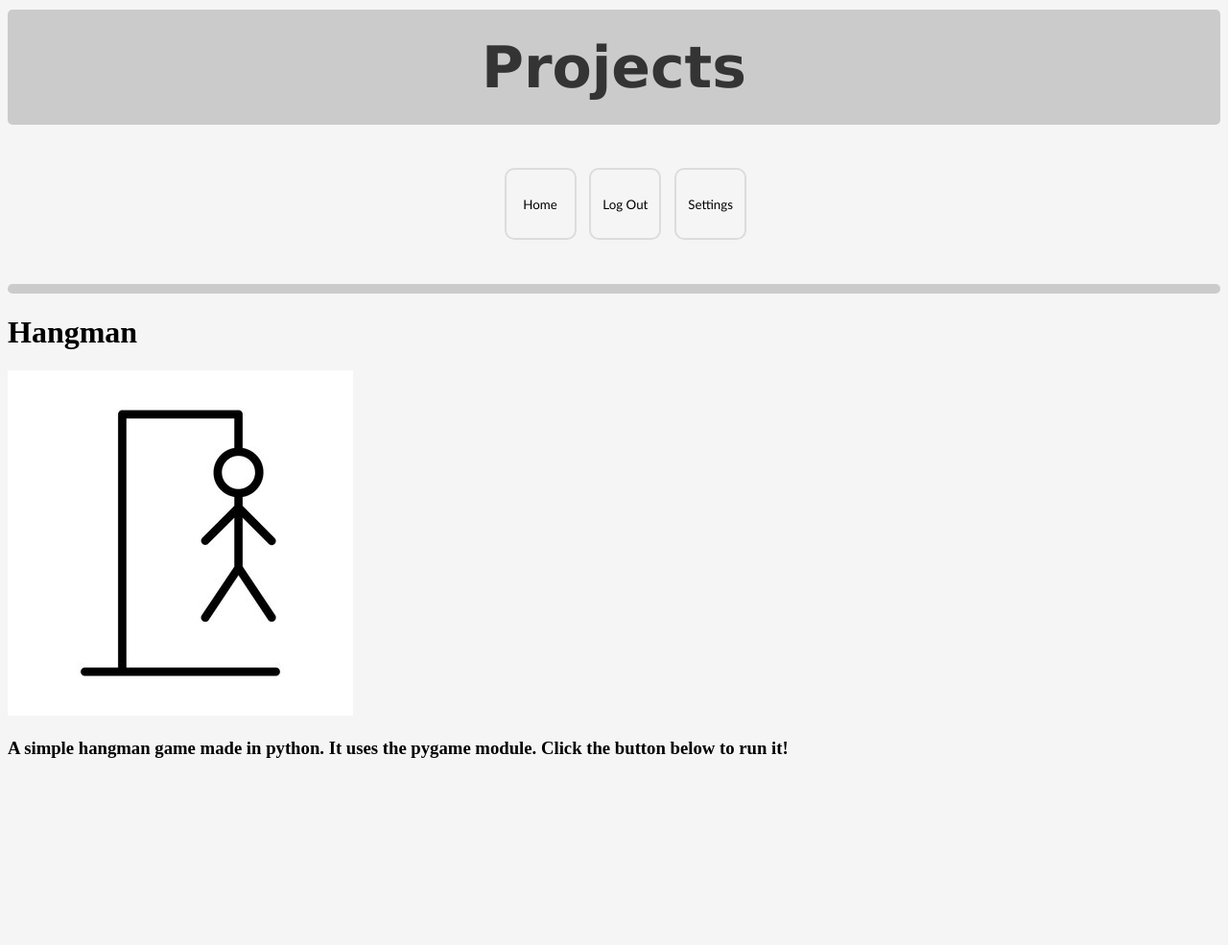
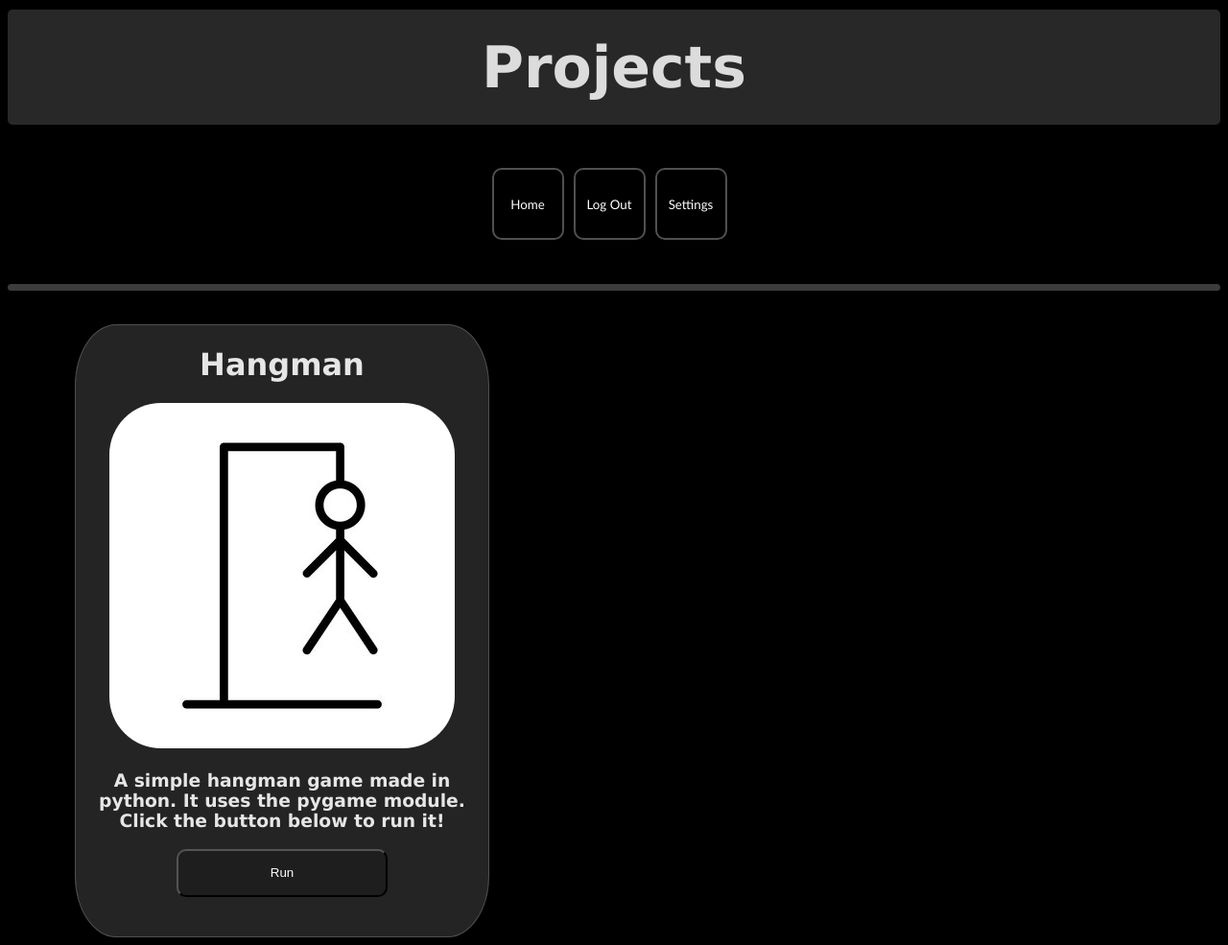
Before and after one commit to lockerboxer9089/Projects, a plain HTML site: page Game_Launcher/index.html in a window 1280 px wide. Shown: the whole page at 96% size. Before the commit the page ends 810 px from the top, so only its background shows below. Drawn offline with Linux system fonts and the light colour scheme.

Commit message:
updated files
created new folders for the separate html pages, added to the css by customizing some more buttons whose designs i got from other sources

```diff
--- a/Game_Launcher/index.html
+++ b/Game_Launcher/index.html
@@ -8,14 +8,14 @@
     <script src="script.js"></script>
     <link rel="shortcut icon" href="code.png" type="image/png">
 </head>
-<body style="background-color: whitesmoke;">
+<body style="background-color: black;">
     <div class="title">
         <h1>Projects</h1>
     </div>
     <div class="top">
-        <button class="topbuttons" onclick="redirectHome()">Home</button>
-        <button class="topbuttons" onclick="redirectHome()">Log Out</button>
-        <button class="topbuttons" onclick="redirectHome()">Settings</button>
+        <button class="topbuttons" onclick="redirect(1)">Home</button>
+        <button class="topbuttons" onclick="redirect(2)">Log Out</button>
+        <button class="topbuttons" onclick="dropdown()">Settings</button>
     </div>
     <br>
     <hr id="titlebreak">
@@ -23,6 +23,8 @@
         <h1>Hangman</h1>
         <img src="hangman_logo.jpg" alt="Hangman Image" id="hangmanImage">
         <h3>A simple hangman game made in python. It uses the pygame module. Click the button below to run it!</h3>
+        <button onclick="redirect(3)" class="runButtons">Run</button>
+        <h1></h1>
     </div>
 </body>
 </html>
--- a/Game_Launcher/script.js
+++ b/Game_Launcher/script.js
@@ -1,3 +1,15 @@
-function redirectHome() {
-    location.replace("https://google.com");
+function redirect(page) {
+    if (page == 1) {
+        location.replace("redirect_pages/home.html");
+    }
+    else if (page == 2) {
+        location.replace("redirect_pages/login.html");
+    }
+    else if (page == 3) {
+        location.replace("game_pages/hangman.html");
+    }
 }
+
+function returnToMain() {
+    location.replace("../index.html");
+}
--- a/Game_Launcher/style.css
+++ b/Game_Launcher/style.css
@@ -2,18 +2,18 @@
     text-align: center;
     font-family: Verdana, Geneva, Tahoma, sans-serif;
     font-size: 30px;
-    background-color: rgb(203, 203, 203);
+    background-color: rgb(40, 40, 40);
     height: 120px;
     margin-top: -30px;
     align-items: center;
     line-height: 120px;
     border-radius: 5px;
-    color: rgb(52, 52, 53);
+    color: rgb(220, 220, 220);
 }
 
 #titlebreak {
-    height: 10px;
-    background-color: rgb(203, 203, 203);
+    height: 7px;
+    background-color: rgb(60, 60, 60);
     border: 0;
     border-radius: 10px;
 }
@@ -24,20 +24,23 @@
     cursor: pointer;
     font-size: 15px;
     transition: all 0.3s ease;
+    display: flex;
+    justify-content: center;
+    align-items: center;
 }
 
 .topbuttons {
     background-color: transparent;
     position: relative;
-    color: black;
-    border: 2px solid gainsboro;
+    color: white;
+    border: 2px solid rgb(80, 80, 80);
     margin-top: 25px;
-    left: 40.5%;
     height: 75px;
     width: 75px;
     margin-right: 10px;
     border-radius: 10px;
     font-family: 'Trebuchet MS', 'Lucida Sans Unicode', 'Lucida Grande', 'Lucida Sans', Arial, sans-serif;
+    overflow: hidden;
 }
 
 .topbuttons::after {
@@ -47,17 +50,94 @@
     height: 100%;
     top: 0;
     left: 0;
-    background-color: rgb(180, 180, 180);
+    background-color: rgb(198, 247, 255);
     transition: width 0.3s ease;
     z-index: -1;
     border-radius: 10px;
 }
 
 .topbuttons:hover {
-    color: white;
+    color: black;
     cursor: pointer;
 }
 
 .topbuttons:hover::after {
     width: 100%;
 }
+
+.hangman {
+    max-width: 430px;
+    max-height: auto;
+    text-align: center;
+    border: 1px solid rgb(80, 80, 80);
+    background-color: rgba(40, 40, 40, 0.9);
+    border-radius: 10%;
+    font-family: 'Lucida Sans', 'Lucida Sans Regular', 'Lucida Grande', 'Lucida Sans Unicode', Geneva, Verdana, sans-serif;
+    margin-top: 35px;
+    margin-left: 70px;
+    color: rgb(230, 230, 230);
+}
+
+#hangmanImage {
+    border-radius: 15%;
+}
+
+.runButtons {
+    width: 220px;
+    height: 50px;
+    outline: none;
+    cursor: pointer;
+    position: relative;
+    z-index: 0;
+    border-radius: 10px;
+    color: white;
+    background-color: rgb(30, 30, 30);
+    margin-bottom: 20px;
+}
+
+.runButtons::before {
+    content: '';
+    background: linear-gradient(45deg, #ff0000, #ff7300, #fffb00, #48ff00, #00ffd5, #002bff, #7a00ff, #ff00c8, #ff0000);
+    position: absolute;
+    top: -2px;
+    left: -2px;
+    background-size: 400%;
+    z-index: -1;
+    filter: blur(5px);
+    width: calc(100% + 4px);
+    height: calc(100% + 4px);
+    animation: glowing 20s linear infinite;
+    opacity: 0;
+    transition: opacity .3s ease-in-out;
+    border-radius: 10px;
+}
+
+.runButtons:active {
+    color: white;
+}
+
+.runButtons:active::after {
+    background: transparent;
+}
+
+.runButtons:hover::before {
+    opacity: 1;
+}
+
+.runButtons::after {
+    z-index: -1;
+    content: '';
+    position: absolute;
+    width: 100%;
+    height: 100%;
+    background: rgb(30, 30, 30);
+    left: 0;
+    top: 0;
+    border-radius: 10px;
+}
+
+@keyframes glowing {
+    0% {background-position: 0 0;}
+    50% {background-position: 400% 0;}
+    100% {background-position: 0 0;}
+}
```
Also changed, not shown: Game_Launcher/game_pages/hangman.html (added, +13 -0 lines), Game_Launcher/redirect_pages/home.html (added, +13 -0 lines), Game_Launcher/redirect_pages/login.html (added, +13 -0 lines), Game_Launcher/game_pages/pong.html (added).
